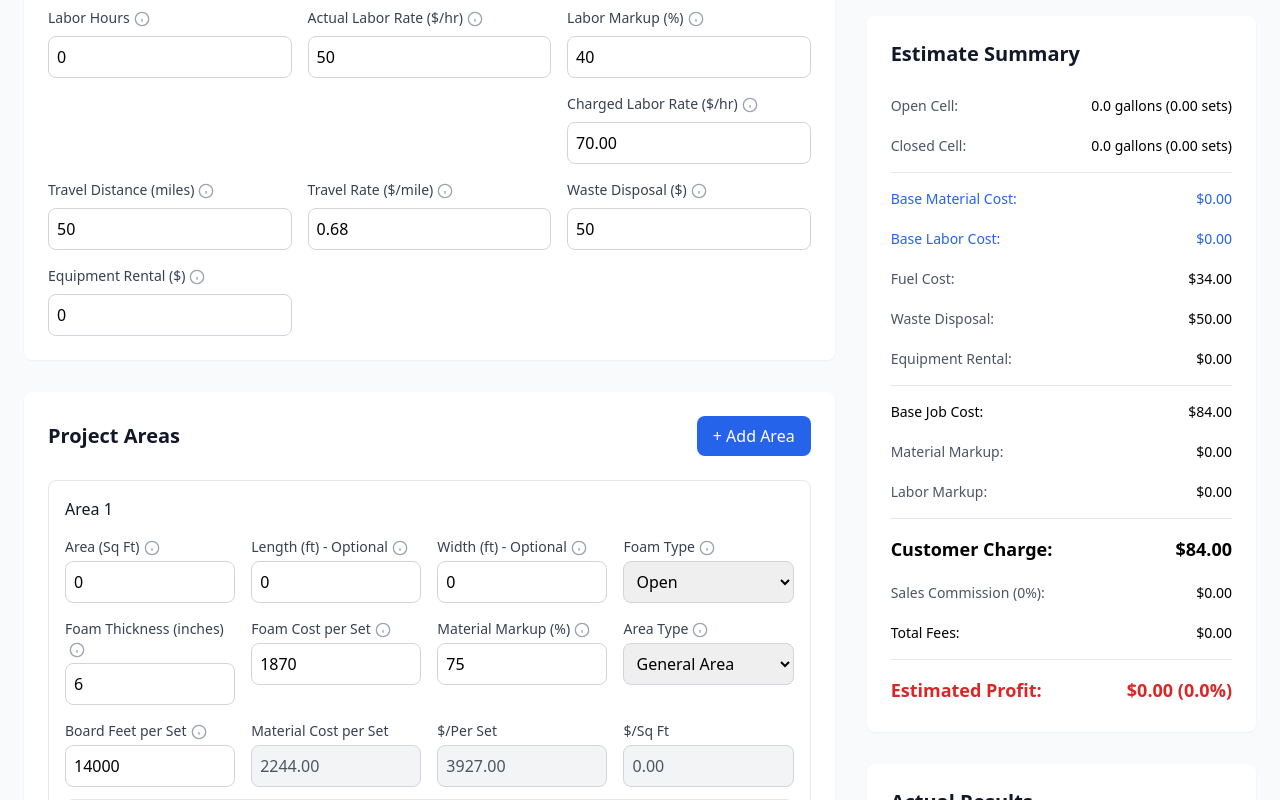
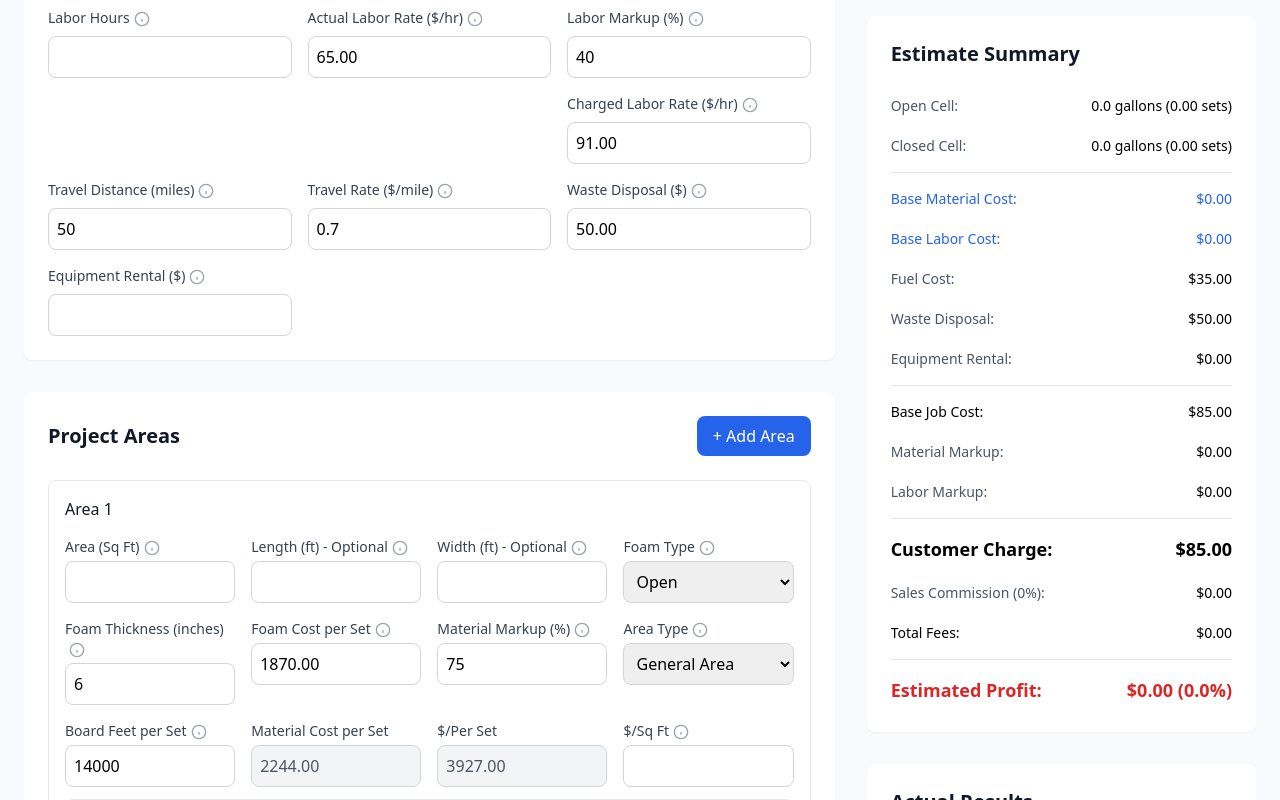
Before and after one commit to atjordan55/spray_foam_estimator_actuals, a React (Create React App) app: page / in a window 1280 px wide. Shown: the part 540-1340 px from the top of the page. Built offline with nearby package versions, Linux system fonts and the light colour scheme.

Commit message:
Update labor and travel rates, enhance validation
Updated manual labor rate and travel rate. Added new state variables for price per square foot inputs and errors. Enhanced validation for charged labor rate and price per square foot input handling.

```diff
--- a/src/App.jsx
+++ b/src/App.jsx
@@ -40,10 +40,10 @@ const getDefaultState = () => ({
   projectNotes: "",
   globalInputs: {
     laborHours: 0,
-    manualLaborRate: 50,
+    manualLaborRate: 65,
     laborMarkup: 40,
     travelDistance: 50,
-    travelRate: 0.68,
+    travelRate: 0.70,
     wasteDisposal: 50,
     equipmentRental: 0
   },
@@ -84,6 +84,14 @@ export default function SprayFoamEstimator() {
   const [estimateNameManuallyEdited, setEstimateNameManuallyEdited] = useState(false);
   const [chargedLaborRateInput, setChargedLaborRateInput] = useState("");
   const [chargedLaborRateError, setChargedLaborRateError] = useState("");
+  const [pricePerSqFtErrors, setPricePerSqFtErrors] = useState({});
+  const [pricePerSqFtInputs, setPricePerSqFtInputs] = useState({});
+  const [laborRateInput, setLaborRateInput] = useState(null);
+  const [chargedLaborRateFocused, setChargedLaborRateFocused] = useState(false);
+  const [wasteDisposalInput, setWasteDisposalInput] = useState(null);
+  const [wasteDisposalFocused, setWasteDisposalFocused] = useState(false);
+  const [materialPriceInputs, setMaterialPriceInputs] = useState({});
+  const [materialPriceFocused, setMaterialPriceFocused] = useState({});
 
   useEffect(() => {
     const saved = localStorage.getItem('recentEstimates');
@@ -206,13 +214,23 @@ export default function SprayFoamEstimator() {
 
   const handleChargedLaborRateChange = (value) => {
     setChargedLaborRateInput(value);
-    const chargedRate = parseFloat(value) || 0;
+  };
+
+  const validateChargedLaborRate = () => {
+    const chargedRate = parseFloat(chargedLaborRateInput) || 0;
     const actualRate = globalInputs.manualLaborRate;
+
+    if (chargedLaborRateInput === "" || chargedLaborRateInput === null) {
+      setChargedLaborRateError("");
+      setChargedLaborRateInput("");
+      return;
+    }
 
     if (chargedRate < actualRate) {
       setChargedLaborRateError(`Charged rate must be at least $${actualRate.toFixed(2)} (the Actual Labor Rate)`);
     } else {
       setChargedLaborRateError("");
+      setChargedLaborRateInput("");
       if (actualRate > 0) {
         const newMarkup = ((chargedRate / actualRate) - 1) * 100;
         setGlobalInputs({ ...globalInputs, laborMarkup: newMarkup });
@@ -283,6 +301,60 @@ export default function SprayFoamEstimator() {
 
   const removeArea = (index) => {
     setSprayAreas(sprayAreas.filter((_, i) => i !== index));
+    setPricePerSqFtErrors(prev => {
+      const updated = { ...prev };
+      delete updated[index];
+      return updated;
+    });
+  };
+
+  const handlePricePerSqFtInputChange = (index, value) => {
+    setPricePerSqFtInputs(prev => ({ ...prev, [index]: value }));
+  };
+
+  const handlePricePerSqFtBlur = (index, area) => {
+    const value = pricePerSqFtInputs[index];
+    if (value === undefined || value === "") {
+      setPricePerSqFtInputs(prev => {
+        const updated = { ...prev };
+        delete updated[index];
+        return updated;
+      });
+      return;
+    }
+
+    const newPricePerSqFt = parseFloat(value) || 0;
+    const materialCostPerSet = area.materialPrice * 1.20;
+    const minPricePerSqFt = (area.foamThickness / area.boardFeetPerSet) * materialCostPerSet;
+
+    const roundedInput = Math.round(newPricePerSqFt * 100) / 100;
+    const roundedMin = Math.round(minPricePerSqFt * 100) / 100;
+
+    if (roundedInput < roundedMin) {
+      setPricePerSqFtErrors(prev => ({
+        ...prev,
+        [index]: `Price must be at least $${minPricePerSqFt.toFixed(2)} (derived from Material Cost per Set)`
+      }));
+    } else {
+      setPricePerSqFtErrors(prev => {
+        const updated = { ...prev };
+        delete updated[index];
+        return updated;
+      });
+
+      const pricePerSet = newPricePerSqFt * (area.boardFeetPerSet / area.foamThickness);
+      const newMarkup = ((pricePerSet / materialCostPerSet) - 1) * 100;
+
+      const updated = [...sprayAreas];
+      updated[index].materialMarkup = Math.max(0, newMarkup);
+      setSprayAreas(updated);
+    }
+
+    setPricePerSqFtInputs(prev => {
+      const updated = { ...prev };
+      delete updated[index];
+      return updated;
+    });
   };
 
   const resetEstimate = () => {
@@ -300,6 +372,14 @@ export default function SprayFoamEstimator() {
       setEstimateNameManuallyEdited(false);
       setChargedLaborRateError("");
       setChargedLaborRateInput("");
+      setPricePerSqFtErrors({});
+      setPricePerSqFtInputs({});
+      setLaborRateInput(null);
+      setChargedLaborRateFocused(false);
+      setWasteDisposalInput(null);
+      setWasteDisposalFocused(false);
+      setMaterialPriceInputs({});
+      setMaterialPriceFocused({});
     }
   };
 
@@ -602,7 +682,7 @@ export default function SprayFoamEstimator() {
                             type="number"
                             step="0.01"
                             min="0"
-                            value={val}
+                            value={val === 0 ? "" : val}
                             onChange={(e) => handleGlobalChange(key, e.target.value)}
                             className="w-full border border-gray-300 p-2 rounded-lg focus:ring-2 focus:ring-blue-500 focus:border-blue-500"
                           />
@@ -615,12 +695,15 @@ export default function SprayFoamEstimator() {
                               type="number"
                               step="0.01"
                               min="0"
-                              value={chargedLaborRateError ? chargedLaborRateInput : chargedLaborRate.toFixed(2)}
+                              value={chargedLaborRateFocused ? chargedLaborRateInput : (chargedLaborRate === 0 ? "" : chargedLaborRate.toFixed(2))}
                               onChange={(e) => handleChargedLaborRateChange(e.target.value)}
+                              onFocus={() => {
+                                setChargedLaborRateFocused(true);
+                                setChargedLaborRateInput(chargedLaborRate > 0 ? chargedLaborRate.toFixed(2) : "");
+                              }}
                               onBlur={() => {
-                                if (!chargedLaborRateError) {
-                                  setChargedLaborRateInput("");
-                                }
+                                setChargedLaborRateFocused(false);
+                                validateChargedLaborRate();
                               }}
                               disabled={globalInputs.manualLaborRate <= 0}
                               className={`w-full border p-2 rounded-lg ${chargedLaborRateError ? 'border-red-500 focus:ring-2 focus:ring-red-500 focus:border-red-500' : 'border-gray-300'} ${globalInputs.manualLaborRate <= 0 ? 'bg-gray-100 text-gray-600 cursor-not-allowed' : 'focus:ring-2 focus:ring-blue-500 focus:border-blue-500'}`}
@@ -630,12 +713,47 @@ export default function SprayFoamEstimator() {
                             )}
                           </div>
                         </>
+                      ) : key === 'manualLaborRate' ? (
+                        <input
+                          type="number"
+                          step="0.01"
+                          min="0"
+                          value={laborRateInput !== null ? laborRateInput : (val === 0 ? "" : val.toFixed(2))}
+                          onChange={(e) => setLaborRateInput(e.target.value)}
+                          onBlur={() => {
+                            if (laborRateInput !== null && laborRateInput !== "") {
+                              handleGlobalChange('manualLaborRate', laborRateInput);
+                            }
+                            setLaborRateInput(null);
+                          }}
+                          className="w-full border border-gray-300 p-2 rounded-lg focus:ring-2 focus:ring-blue-500 focus:border-blue-500"
+                        />
+                      ) : key === 'wasteDisposal' ? (
+                        <input
+                          type="number"
+                          step="0.01"
+                          min="0"
+                          value={wasteDisposalFocused ? wasteDisposalInput : (val === 0 ? "" : val.toFixed(2))}
+                          onChange={(e) => setWasteDisposalInput(e.target.value)}
+                          onFocus={() => {
+                            setWasteDisposalFocused(true);
+                            setWasteDisposalInput(val > 0 ? val.toFixed(2) : "");
+                          }}
+                          onBlur={() => {
+                            setWasteDisposalFocused(false);
+                            if (wasteDisposalInput !== null && wasteDisposalInput !== "") {
+                              handleGlobalChange('wasteDisposal', wasteDisposalInput);
+                            }
+                            setWasteDisposalInput(null);
+                          }}
+                          className="w-full border border-gray-300 p-2 rounded-lg focus:ring-2 focus:ring-blue-500 focus:border-blue-500"
+                        />
                       ) : (
                         <input
                           type="number"
                           step="0.01"
                           min="0"
-                          value={val}
+                          value={val === 0 ? "" : val}
                           onChange={(e) => handleGlobalChange(key, e.target.value)}
                           className="w-full border border-gray-300 p-2 rounded-lg focus:ring-2 focus:ring-blue-500 focus:border-blue-500"
                         />
@@ -701,12 +819,36 @@ export default function SprayFoamEstimator() {
                                     <option key={opt} value={opt}>{opt}</option>
                                   ))}
                                 </select>
+                              ) : key === 'materialPrice' ? (
+                                <input
+                                  type="number"
+                                  step="0.01"
+                                  min="0"
+                                  value={materialPriceFocused[index] ? materialPriceInputs[index] : (val === 0 ? "" : val.toFixed(2))}
+                                  onChange={(e) => setMaterialPriceInputs(prev => ({ ...prev, [index]: e.target.value }))}
+                                  onFocus={() => {
+                                    setMaterialPriceFocused(prev => ({ ...prev, [index]: true }));
+                                    setMaterialPriceInputs(prev => ({ ...prev, [index]: val > 0 ? val.toFixed(2) : "" }));
+                                  }}
+                                  onBlur={() => {
+                                    setMaterialPriceFocused(prev => ({ ...prev, [index]: false }));
+                                    if (materialPriceInputs[index] !== undefined && materialPriceInputs[index] !== "") {
+                                      updateArea(index, 'materialPrice', materialPriceInputs[index]);
+                                    }
+                                    setMaterialPriceInputs(prev => {
+                                      const updated = { ...prev };
+                                      delete updated[index];
+                                      return updated;
+                                    });
+                                  }}
+                                  className="w-full border border-gray-300 p-2 rounded-lg focus:ring-2 focus:ring-blue-500 focus:border-blue-500"
+                                />
                               ) : (
                                 <input
                                   type={typeof val === "number" ? "number" : "text"}
                                   step="0.01"
                                   min="0"
-                                  value={isDisabledByAreaSqFt ? "" : val}
+                                  value={isDisabledByAreaSqFt ? "" : (val === 0 ? "" : val)}
                                   onChange={(e) => updateArea(index, key, e.target.value)}
                                   disabled={isDisabledByAreaSqFt}
                                   className={`w-full border border-gray-300 p-2 rounded-lg ${isDisabledByAreaSqFt ? 'bg-gray-100 text-gray-400 cursor-not-allowed' : 'focus:ring-2 focus:ring-blue-500 focus:border-blue-500'}`}
@@ -736,14 +878,22 @@ export default function SprayFoamEstimator() {
                           />
                         </div>
                         <div>
-                          <label className="block text-sm font-medium text-gray-700 mb-1">$/Sq Ft</label>
+                          <label className="block text-sm font-medium text-gray-700 mb-1">
+                            $/Sq Ft
+                            <Tooltip text="Price charged per square foot. Editing this will adjust Material Markup (%)." />
+                          </label>
                           <input
                             type="number"
                             step="0.01"
-                            value={sqft > 0 ? (totalCost / sqft).toFixed(2) : "0.00"}
-                            readOnly
-                            className="w-full border border-gray-300 p-2 rounded-lg bg-gray-100 text-gray-600"
+                            min="0"
+                            value={pricePerSqFtInputs[index] !== undefined ? pricePerSqFtInputs[index] : (sqft > 0 ? (totalCost / sqft).toFixed(2) : "")}
+                            onChange={(e) => handlePricePerSqFtInputChange(index, e.target.value)}
+                            onBlur={() => handlePricePerSqFtBlur(index, area)}
+                            className={`w-full border p-2 rounded-lg focus:ring-2 focus:ring-blue-500 focus:border-blue-500 ${pricePerSqFtErrors[index] ? 'border-red-500' : 'border-gray-300'}`}
                           />
+                          {pricePerSqFtErrors[index] && (
+                            <p className="text-red-600 text-sm mt-1">{pricePerSqFtErrors[index]}</p>
+                          )}
                         </div>
                         {area.areaType === "Roof Deck" && area.areaSqFt > 0 && (
                           <div className="flex items-center col-span-full mt-2">
@@ -800,7 +950,7 @@ export default function SprayFoamEstimator() {
                     type="number"
                     step="0.1"
                     min="0"
-                    value={actuals.actualLaborHours !== null ? actuals.actualLaborHours : globalInputs.laborHours}
+                    value={actuals.actualLaborHours !== null ? (actuals.actualLaborHours === 0 ? "" : actuals.actualLaborHours) : (globalInputs.laborHours === 0 ? "" : globalInputs.laborHours)}
                     onChange={(e) => handleActualsChange("actualLaborHours", e.target.value)}
                     className="w-full border border-gray-300 p-2 rounded-lg focus:ring-2 focus:ring-blue-500 focus:border-blue-500"
                   />
@@ -811,7 +961,7 @@ export default function SprayFoamEstimator() {
                     type="number"
                     step="0.1"
                     min="0"
-                    value={actuals.actualOpenGallons !== null ? actuals.actualOpenGallons : totalGallons.open.toFixed(1)}
+                    value={actuals.actualOpenGallons !== null ? (actuals.actualOpenGallons === 0 ? "" : actuals.actualOpenGallons) : (totalGallons.open === 0 ? "" : totalGallons.open.toFixed(1))}
                     onChange={(e) => handleActualsChange("actualOpenGallons", e.target.value)}
                     className="w-full border border-gray-300 p-2 rounded-lg focus:ring-2 focus:ring-blue-500 focus:border-blue-500"
                   />
@@ -822,7 +972,7 @@ export default function SprayFoamEstimator() {
                     type="number"
                     step="0.1"
                     min="0"
-                    value={actuals.actualClosedGallons !== null ? actuals.actualClosedGallons : totalGallons.closed.toFixed(1)}
+                    value={actuals.actualClosedGallons !== null ? (actuals.actualClosedGallons === 0 ? "" : actuals.actualClosedGallons) : (totalGallons.closed === 0 ? "" : totalGallons.closed.toFixed(1))}
                     onChange={(e) => handleActualsChange("actualClosedGallons", e.target.value)}
                     className="w-full border border-gray-300 p-2 rounded-lg focus:ring-2 focus:ring-blue-500 focus:border-blue-500"
                   />
```
